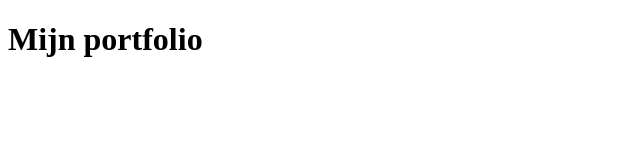
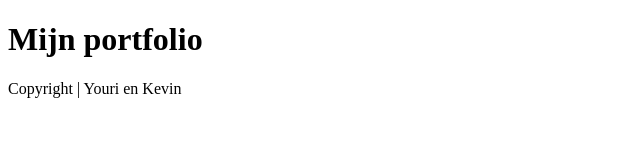
Before and after one commit to yourigruiters/uitleg, a plain HTML site: page index.html in a window 1280 px wide. Shown: the whole page, without its empty margins (0-640 px from the left). Drawn offline with Linux system fonts and the light colour scheme.

Commit message:
Footer toegevoegd

```diff
--- a/index.html
+++ b/index.html
@@ -4,11 +4,14 @@
     <meta charset="UTF-8" />
     <meta http-equiv="X-UA-Compatible" content="IE=edge" />
     <meta name="viewport" content="width=device-width, initial-scale=1.0" />
-    <title>Portfolio Website</title>
+    <title>Our Portfolio</title>
   </head>
   <body>
     <header>
       <h1>Mijn portfolio</h1>
     </header>
+    <footer>
+      <p>Copyright | Youri en Kevin</p>
+    </footer>
   </body>
 </html>
```
